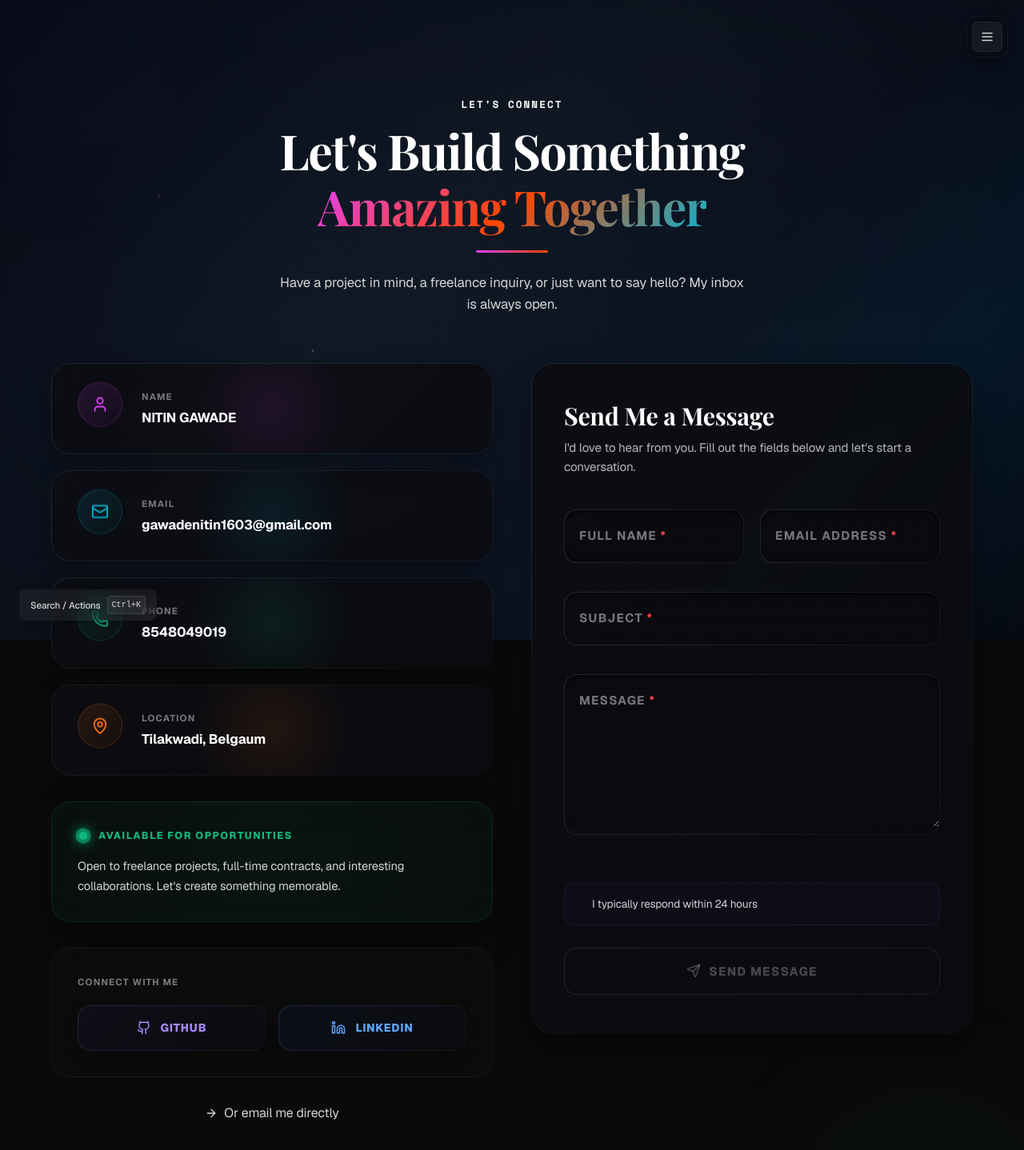
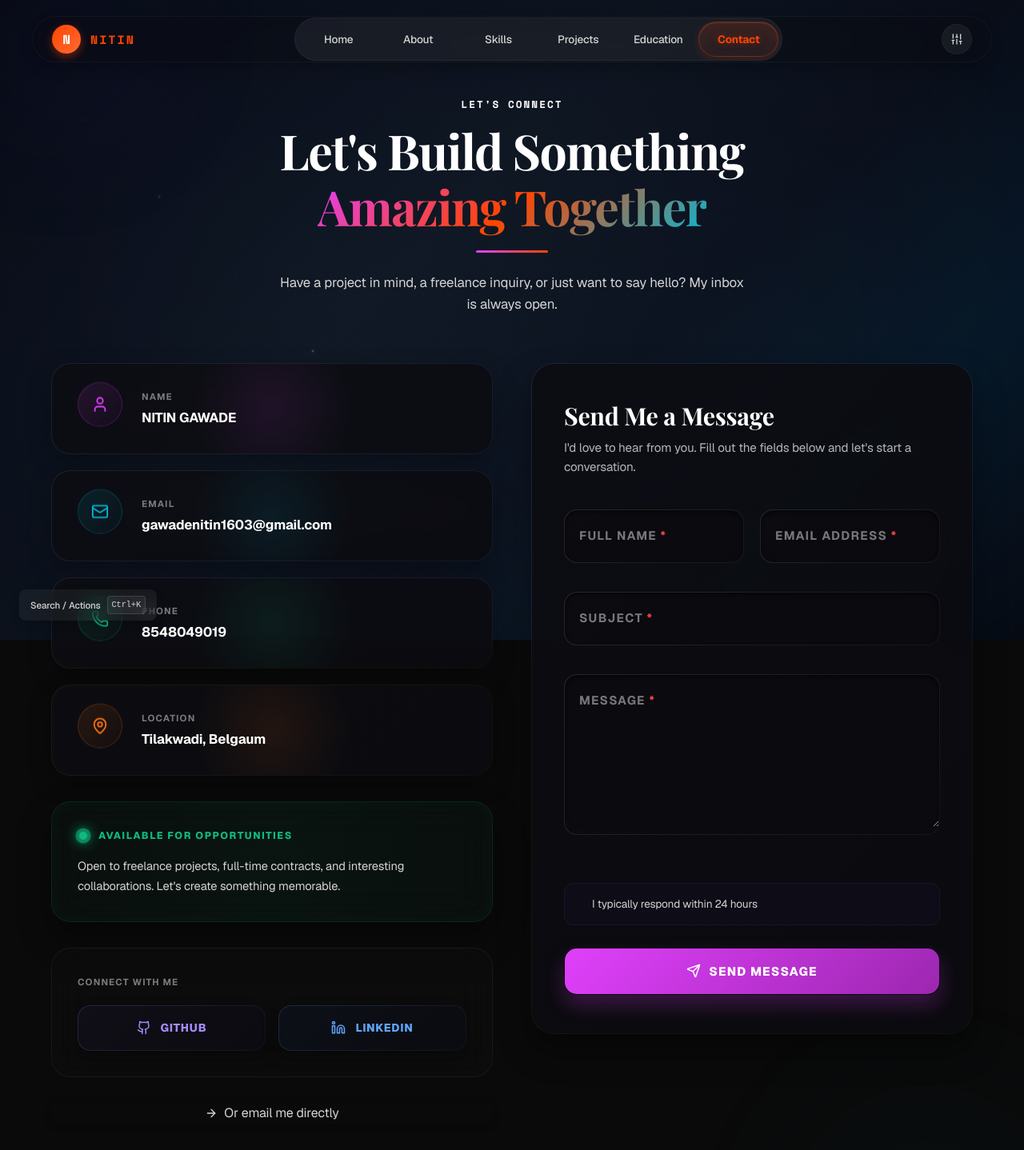
Before and after one commit to nitingawade16/Portfolio2026, a React (Vite) app: page /contact in a window 1280 px wide. Shown: the top 1438 px of the page at 80% size. Built offline with nearby package versions, Linux system fonts and the light colour scheme.

Commit message:
Fix duplicate navbar and unclickable contact form button

```diff
--- a/src/components/layout/Navbar.jsx
+++ b/src/components/layout/Navbar.jsx
@@ -73,69 +73,24 @@ export default function Navbar() {
         return (w / 2) - r - 52;
     };
 
-    // ScrollTriggers to toggle compact navbar state at section starts
+    // Simplify navbar state logic: Expanded at top, compact when scrolled
     useEffect(() => {
-        let scrollTriggers = [];
-
-        const initScrollTriggers = () => {
-            // Find all major sections on the active page
-            let sectionEls = Array.from(document.querySelectorAll("section, #hero, #about-section"));
-            if (sectionEls.length === 0) {
-                const mainEl = document.querySelector("main") || document.getElementById("main") || document.body;
-                if (mainEl) sectionEls = [mainEl];
+        const handleScroll = () => {
+            // Expand at the very top, compact everywhere else
+            if (window.scrollY < 100) {
+                setIsCompact(false);
+                setIsScrolled(false);
+            } else {
+                setIsCompact(true);
+                setIsScrolled(true);
             }
-
-            // Cleanup any existing triggers before registering new ones
-            scrollTriggers.forEach(t => t.kill());
-            scrollTriggers = [];
-
-            const threshold = 150; // top 150px of any section displays the full navbar
-            const currentScroll = window.scrollY;
-            let initiallyCompact = true;
-
-            // Check if scroll position starts inside the top threshold of any section
-            sectionEls.forEach((section) => {
-                const rect = section.getBoundingClientRect();
-                const sectionTop = rect.top + currentScroll;
-                if (currentScroll >= sectionTop && currentScroll <= sectionTop + threshold) {
-                    initiallyCompact = false;
-                }
-            });
-
-            setIsCompact(initiallyCompact);
-
-            // Register a ScrollTrigger for the top threshold zone of each section
-            sectionEls.forEach((section) => {
-                const trigger = ScrollTrigger.create({
-                    trigger: section,
-                    start: "top top",
-                    end: `top+=${threshold} top`,
-                    onToggle: (self) => {
-                        if (self.isActive) {
-                            setIsCompact(false);
-                            setMobileMenuOpen(false);
-                        }
-                    },
-                    onLeave: () => {
-                        setIsCompact(true);
-                    },
-                    onLeaveBack: () => {
-                        setIsCompact(true);
-                    }
-                });
-                scrollTriggers.push(trigger);
-            });
-
-            ScrollTrigger.refresh();
         };
 
-        // Delay slightly to ensure page components are fully painted and layout is stable
-        const timer = setTimeout(initScrollTriggers, 400);
+        // Initial check
+        handleScroll();
 
-        return () => {
-            clearTimeout(timer);
-            scrollTriggers.forEach(t => t.kill());
-        };
+        window.addEventListener("scroll", handleScroll, { passive: true });
+        return () => window.removeEventListener("scroll", handleScroll);
     }, [location.pathname]);
 
     // Close mobile menu on route change
@@ -167,20 +122,22 @@ export default function Navbar() {
                 });
 
                 // 2. Animate the navbar container to a rounded-square button in the top-right
-                // Using x (pixel offset) and xPercent (0) together cleanly resets the center transform
+                // Need to reposition from center to top-right
                 gsap.to(navRef.current, {
+                    left: "auto",
+                    right: 24,
+                    transform: "none",
                     width: 52,
                     height: 52,
-                    xPercent: 0,
-                    x: getTargetX(),
                     borderRadius: 12,
                     paddingTop: 6,
                     paddingBottom: 6,
                     paddingLeft: 6,
                     paddingRight: 6,
                     maxWidth: 52,
-                    duration: 0.3,
-                    ease: "power2.inOut",
+                    duration: 0.4,
+                    delay: 0.1,
+                    ease: "back.inOut(1.2)",
                     overwrite: "auto"
                 });
 
@@ -204,38 +161,28 @@ export default function Navbar() {
                     ".hamburger-btn"
                 ]);
 
-                // 1. Fade out the hamburger button
+                // 1. Animate the navbar container back to its full size
+                gsap.to(navRef.current, {
+                    left: "50%",
+                    right: "auto",
+                    transform: "translateX(-50%)",
+                    width: "calc(100% - 40px)",
+                    maxWidth: 1200,
+                    height: 58,
+                    borderRadius: 9999,
+                    padding: "12px 24px",
+                    duration: 0.4,
+                    ease: "back.out(1.2)",
+                    overwrite: "auto"
+                });
+
+                // 2. Fade out compact button
                 gsap.to(".hamburger-btn", {
                     opacity: 0,
                     scale: 0.8,
+                    duration: 0.15,
                     pointerEvents: "none",
-                    duration: 0.12,
-                    overwrite: "auto",
-                    display: "none"
-                });
-
-                // 2. Animate the navbar container back to its full size
-                // Resetting to xPercent: -50 and x: 0 forces correct horizontal centering at all resolutions
-                const isScrolledVal = window.scrollY > 80;
-                const height = isScrolledVal ? 52 : 58;
-                const maxWidth = isScrolledVal ? 1100 : 1200;
-                const borderRadius = isScrolledVal ? 24 : 9999;
-                const paddingY = isScrolledVal ? 6 : 12;
-                const paddingX = isScrolledVal ? 16 : 24;
-
-                gsap.to(navRef.current, {
-                    width: "calc(100% - 40px)",
-                    height: height,
-                    xPercent: -50,
-                    x: 0,
-                    borderRadius: borderRadius,
-                    paddingTop: paddingY,
-                    paddingBottom: paddingY,
-                    paddingLeft: paddingX,
-                    paddingRight: paddingX,
-                    maxWidth: maxWidth,
-                    duration: 0.3,
-                    ease: "power2.inOut",
+                    display: "none",
                     overwrite: "auto"
                 });
 
--- a/src/components/ui/AnimatedInput.jsx
+++ b/src/components/ui/AnimatedInput.jsx
@@ -5,9 +5,10 @@ import { AlertCircle, Check } from "lucide-react";
 /**
  * Premium Animated Input Field with Floating Label and Focus Border Glow
  */
-export function AnimatedInput({ label, name, type = "text", value, onChange, error, multiline = false, rows = 5, isValid = false, onFocus, onBlur }) {
+export function AnimatedInput({ label, name, type = "text", value, onChange, error, multiline = false, rows = 5, isValid = false, onFocus, onBlur, forceTouched = false }) {
     const [focused, setFocused] = useState(false);
     const [touched, setTouched] = useState(false);
+    const isTouched = touched || forceTouched;
     const Tag = multiline ? "textarea" : "input";
     const hasValue = value.trim().length > 0;
 
@@ -35,7 +36,7 @@ export function AnimatedInput({ label, name, type = "text", value, onChange, err
         ? error
             ? "0 0 15px rgba(239, 68, 68, 0.25)"
             : "0 0 20px rgba(224, 64, 251, 0.25)"
-        : isValid && touched
+        : isValid && isTouched
             ? "0 0 15px rgba(16, 185, 129, 0.2)"
             : "none";
 
@@ -83,7 +84,7 @@ export function AnimatedInput({ label, name, type = "text", value, onChange, err
                         scale: hasValue || focused ? 0.75 : 0.95,
                         color: error
                             ? "#ef4444"
-                            : isValid && touched
+                            : isValid && isTouched
                                 ? "#10b981"
                                 : focused
                                     ? "#E040FB"
@@ -135,7 +136,7 @@ export function AnimatedInput({ label, name, type = "text", value, onChange, err
                 />
 
                 {/* Validation Indicator Icon */}
-                {touched && (
+                {isTouched && (
                     <m.div
                         initial={{ scale: 0.5, opacity: 0 }}
                         animate={{ scale: 1, opacity: 1 }}
@@ -163,7 +164,7 @@ export function AnimatedInput({ label, name, type = "text", value, onChange, err
             </div>
 
             {/* Error Message with Fade Slide Animation */}
-            {error && touched && (
+            {error && isTouched && (
                 <m.div
                     initial={{ opacity: 0, y: -6 }}
                     animate={{ opacity: 1, y: 0 }}
@@ -184,7 +185,7 @@ export function AnimatedInput({ label, name, type = "text", value, onChange, err
             )}
 
             {/* Success Message */}
-            {isValid && touched && !error && (
+            {isValid && isTouched && !error && (
                 <m.div
                     initial={{ opacity: 0, y: -6 }}
                     animate={{ opacity: 1, y: 0 }}
--- a/src/components/ui/InteractiveContactForm.jsx
+++ b/src/components/ui/InteractiveContactForm.jsx
@@ -42,6 +42,12 @@ export default function InteractiveContactForm({ email }) {
     const [errors, setErrors] = useState({});
     const [status, setStatus] = useState("idle"); // idle, sending, success, error
     const [focusedField, setFocusedField] = useState(null);
+    const [touchedFields, setTouchedFields] = useState({
+        name: false,
+        email: false,
+        subject: false,
+        message: false
+    });
 
     const mouseX = useMotionValue(0);
     const mouseY = useMotionValue(0);
@@ -81,9 +87,19 @@ export default function InteractiveContactForm({ email }) {
 
     const handleSubmit = async (e) => {
         e.preventDefault();
+
+        // Mark all fields as touched to show validation errors
+        setTouchedFields({
+            name: true,
+            email: true,
+            subject: true,
+            message: true
+        });
+
         const errs = validate();
         if (Object.keys(errs).length) {
             setErrors(errs);
+            toast.error("Please fix the errors in the form before sending.");
             return;
         }
 
@@ -106,6 +122,7 @@ export default function InteractiveContactForm({ email }) {
 
             setStatus("success");
             setForm({ name: "", email: "", subject: "", message: "", _honey: "" });
+            setTouchedFields({ name: false, email: false, subject: false, message: false });
             toast.success("Message sent! I'll get back to you soon 🚀");
 
         } catch (error) {
@@ -418,11 +435,15 @@ export default function InteractiveContactForm({ email }) {
                                             value={form.name}
                                             onChange={handleChange}
                                             onFocus={() => setFocusedField("name")}
-                                            onBlur={() => setFocusedField(null)}
-                                            error={errors.name}
+                                            onBlur={() => {
+                                                setFocusedField(null);
+                                                setTouchedFields(p => ({ ...p, name: true }));
+                                            }}
+                                            error={touchedFields.name ? errors.name : ""}
                                             isValid={
                                                 form.name.trim().length > 0 && !errors.name
                                             }
+                                            forceTouched={touchedFields.name}
                                         />
                                     </m.div>
                                     <m.div variants={itemVariants}>
@@ -434,13 +455,17 @@ export default function InteractiveContactForm({ email }) {
                                                 value={form.email}
                                                 onChange={handleChange}
                                                 onFocus={() => setFocusedField("email")}
-                                                onBlur={() => setFocusedField(null)}
-                                                error={errors.email}
+                                                onBlur={() => {
+                                                    setFocusedField(null);
+                                                    setTouchedFields(p => ({ ...p, email: true }));
+                                                }}
+                                                error={touchedFields.email ? errors.email : ""}
                                                 isValid={
                                                     form.email.trim().length > 0 &&
                                                     /\S+@\S+\.\S+/.test(form.email) &&
                                                     !errors.email
                                                 }
+                                                forceTouched={touchedFields.email}
                                             />
                                         </m.div>
                                     </m.div>
@@ -453,11 +478,15 @@ export default function InteractiveContactForm({ email }) {
                                         value={form.subject}
                                         onChange={handleChange}
                                         onFocus={() => setFocusedField("subject")}
-                                        onBlur={() => setFocusedField(null)}
-                                        error={errors.subject}
+                                        onBlur={() => {
+                                            setFocusedField(null);
+                                            setTouchedFields(p => ({ ...p, subject: true }));
+                                        }}
+                                        error={touchedFields.subject ? errors.subject : ""}
                                         isValid={
                                             form.subject.trim().length > 0 && !errors.subject
                                         }
+                                        forceTouched={touchedFields.subject}
                                     />
                                 </m.div>
 
@@ -468,13 +497,17 @@ export default function InteractiveContactForm({ email }) {
                                         value={form.message}
                                         onChange={handleChange}
                                         onFocus={() => setFocusedField("message")}
-                                        onBlur={() => setFocusedField(null)}
-                                        error={errors.message}
+                                        onBlur={() => {
+                                            setFocusedField(null);
+                                            setTouchedFields(p => ({ ...p, message: true }));
+                                        }}
+                                        error={touchedFields.message ? errors.message : ""}
                                         isValid={
                                             form.message.trim().length >= 10 && !errors.message
                                         }
                                         multiline
                                         rows={6}
+                                        forceTouched={touchedFields.message}
                                     />
                                 </m.div>
 
@@ -528,43 +561,31 @@ export default function InteractiveContactForm({ email }) {
                                 <m.div variants={itemVariants}>
                                     <m.button
                                         type="submit"
-                                        disabled={status === "sending" || !isFormValid}
-                                        whileHover={
-                                            isFormValid
-                                                ? { y: -4, scale: 1.01 }
-                                                : {}
-                                        }
-                                        whileTap={
-                                            isFormValid ? { scale: 0.98 } : {}
-                                        }
+                                        disabled={status === "sending"}
+                                        whileHover={{ y: -4, scale: 1.01 }}
+                                        whileTap={{ scale: 0.98 }}
                                         className="shine-sweep"
                                         style={{
                                             width: "100%",
                                             padding: "16px 32px",
-                                            background: isFormValid
-                                                ? "linear-gradient(135deg, #E040FB, #9C27B0)"
-                                                : "rgba(255,255,255,0.05)",
+                                            background: "linear-gradient(135deg, #E040FB, #9C27B0)",
                                             border: "1.5px solid transparent",
-                                            backgroundImage: isFormValid
-                                                ? "linear-gradient(135deg, #E040FB, #9C27B0)"
-                                                : "linear-gradient(rgba(10,10,15, 0.95), rgba(10,10,15, 0.95)), linear-gradient(135deg, rgba(255,255,255,0.05), rgba(255,255,255,0.02))",
+                                            backgroundImage: "linear-gradient(135deg, #E040FB, #9C27B0)",
                                             backgroundClip: "padding-box, border-box",
                                             backgroundOrigin: "padding-box, border-box",
                                             borderRadius: "16px",
-                                            color: isFormValid ? "#fff" : "rgba(255,255,255,0.25)",
+                                            color: "#fff",
                                             fontWeight: 800,
                                             fontSize: "0.95rem",
                                             letterSpacing: "0.08em",
                                             textTransform: "uppercase",
-                                            cursor: isFormValid ? "pointer" : "not-allowed",
+                                            cursor: "pointer",
                                             display: "flex",
                                             alignItems: "center",
                                             justifyContent: "center",
                                             gap: 10,
                                             transition: "all 0.3s cubic-bezier(0.22, 1, 0.36, 1)",
-                                            boxShadow: isFormValid
-                                                ? "0 12px 24px rgba(224,64,251,0.25), 0 4px 10px rgba(0,0,0,0.3)"
-                                                : "none",
+                                            boxShadow: "0 12px 24px rgba(224,64,251,0.25), 0 4px 10px rgba(0,0,0,0.3)",
                                             outline: "none",
                                             position: "relative",
                                             overflow: "hidden",
```
